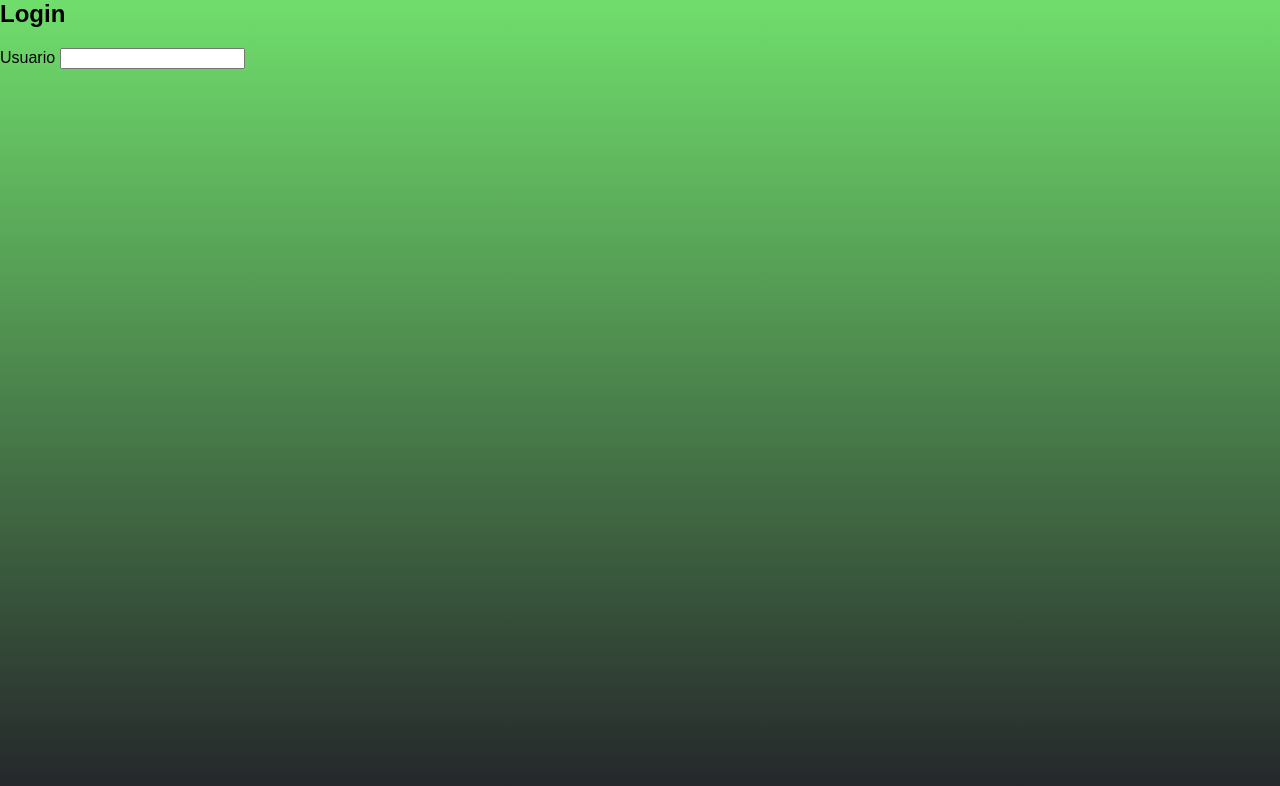
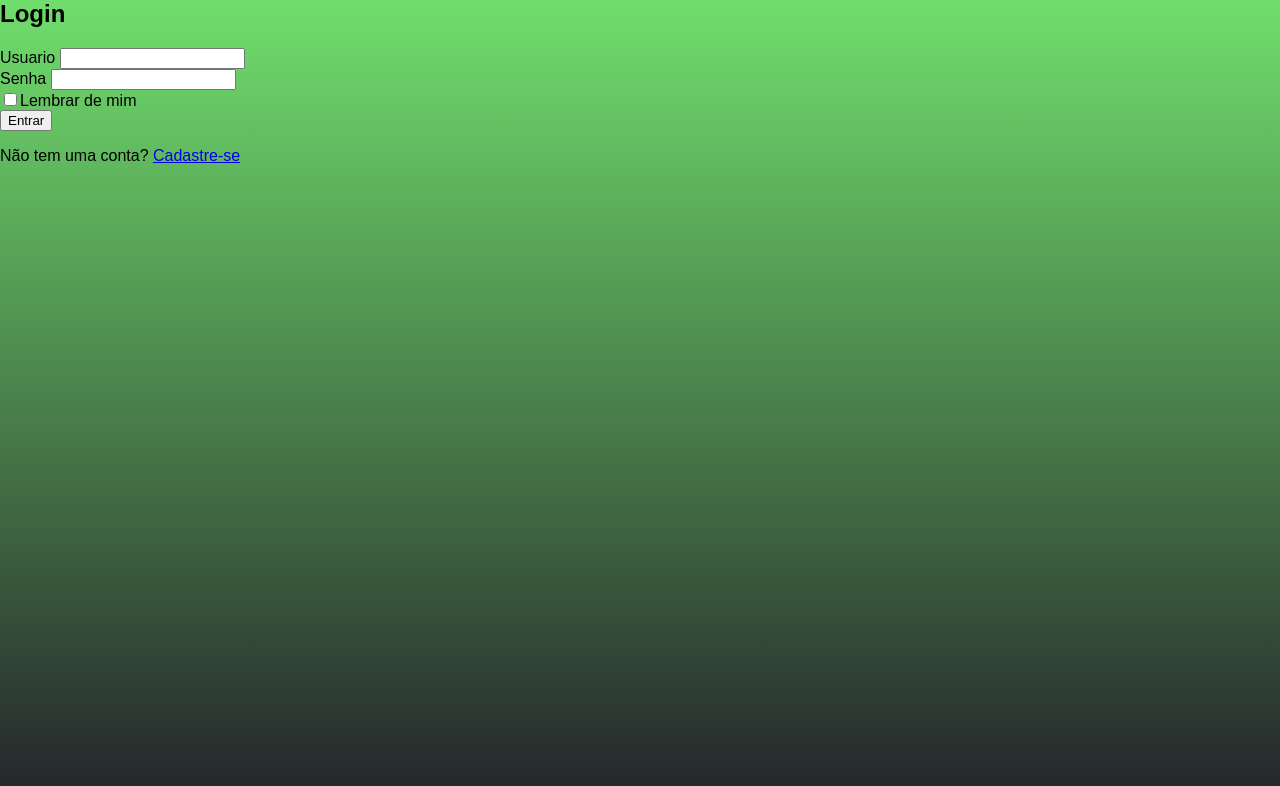
Before and after one commit to RaphaVini6/TechFit, a website: page front/cadastro/login.html in a window 1280 px wide. Drawn offline with Linux system fonts and the light colour scheme.

Commit message:
Front e Back

```diff
--- a/cadastro/login.html
+++ b/front/cadastro/login.html
@@ -18,7 +18,17 @@
                 <div class="input-group">
                     <label for="">Usuario</label>
                     <input type="text" required>
-        </div>
-    </div>
+                </div>
+                <div class="input-group">
+                    <label for="">Senha</label>
+                    <input type="password" required>
+                </div>
+                <div class="lembrar">
+                    <label><input type="checkbox">Lembrar de mim</label>
+                </div>
+                <button type="submit">Entrar</button>
+                <div class="entrar-link">
+                    <p>Não tem uma conta? <a href="cadastro.html">Cadastre-se</a></p>
+
 </body>
 </html>
```
Also changed, not shown: front/cadastro/cadastro.html (added, +10 -0 lines), front/README.md (renamed from README.md), front/assets/class-1.jpg (renamed from assets/class-1.jpg), front/assets/header.png (renamed from assets/header.png), front/assets/logo.png (renamed from assets/logo.png), front/assets/member.jpeg (renamed from assets/member.jpeg), front/cadastro/estilo.css (renamed from cadastro/estilo.css), front/index.html (renamed from index.html), front/package.json (renamed from package.json), front/script.js (renamed from script.js), front/style.css (renamed from style.css), 6 other files.
